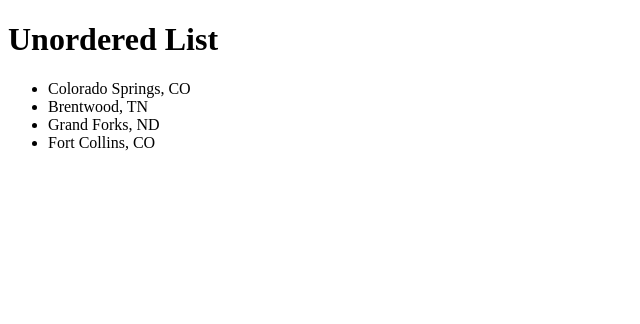
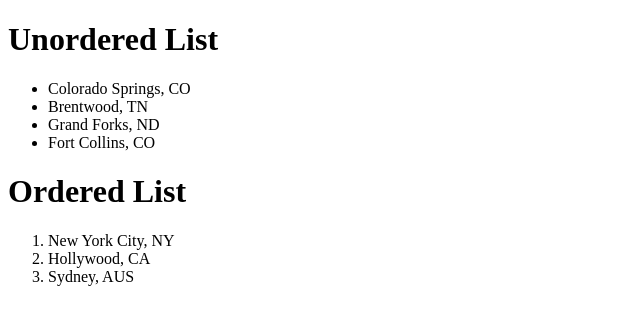
Before and after one commit to JacobJohnsonD/html_exercise_wed_wk1, a plain HTML site: page index.html in a window 1280 px wide. Shown: the whole page, without its empty margins (0-640 px from the left). Drawn offline with Linux system fonts and the light colour scheme.

Commit message:
second commit

```diff
--- a/index.html
+++ b/index.html
@@ -11,5 +11,11 @@
         <li>Grand Forks, ND</li>
         <li>Fort Collins, CO</li>
       </ul>
+    <h1>Ordered List</h1>
+      <ol>
+        <li>New York City, NY</li>
+        <li>Hollywood, CA</li>
+        <li>Sydney, AUS</li>
+      </ol>
   </body>
 </html>
```
